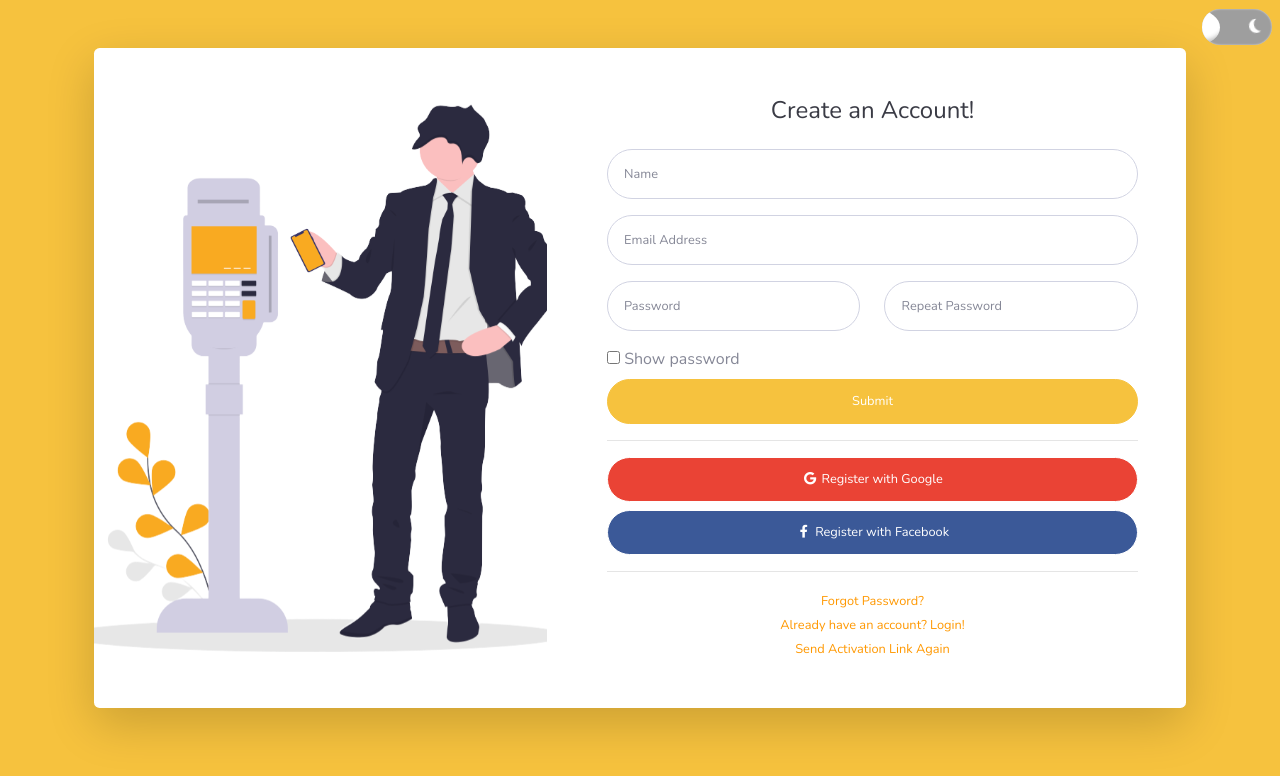
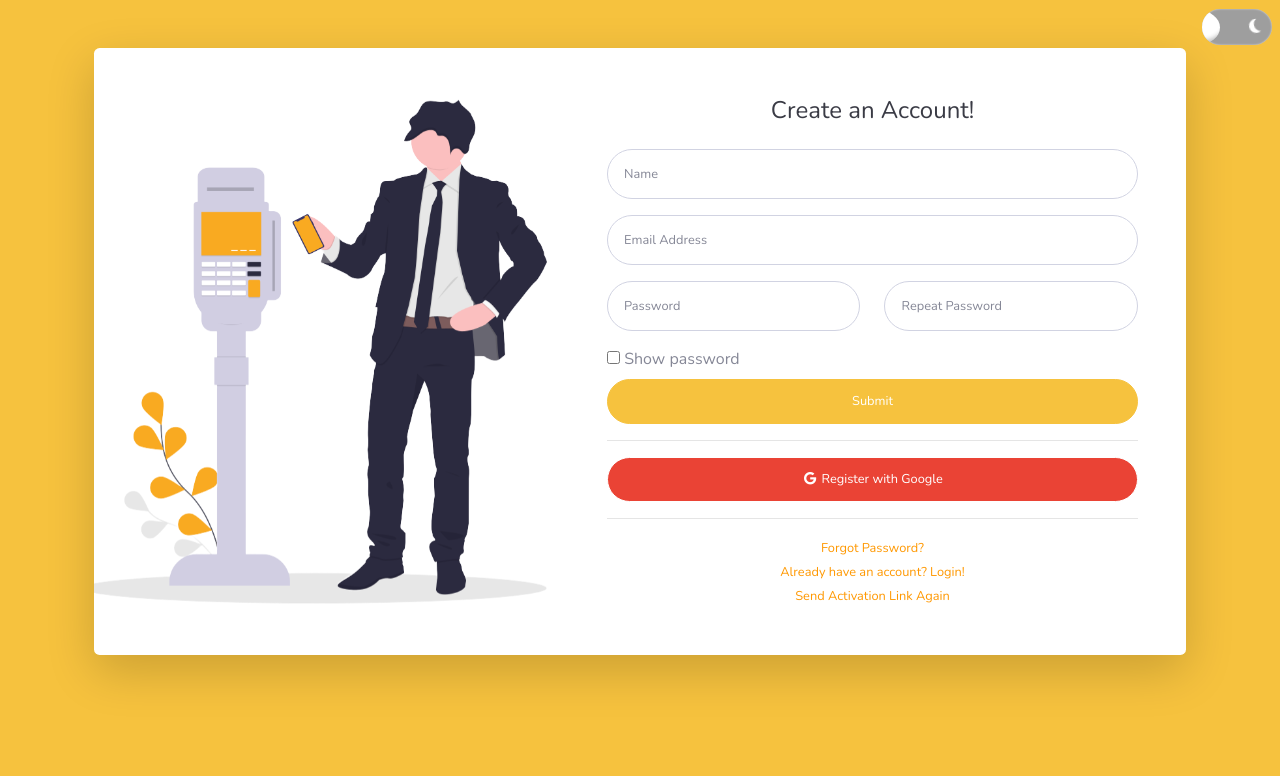
Before and after one commit to vigneshshettyin/Flask-Generate-Certificate, a Flask app: page /register in a window 1280 px wide. Shown: the top 776 px of the page. Run offline with Flask 2, Linux system fonts and the light colour scheme; some libraries are stand-ins or nearby versions; grey boxes are pictures that could not be loaded.

Commit message:
Remove facebook auth

```diff
--- a/app.py
+++ b/app.py
@@ -5,8 +5,8 @@ from oauthlib.oauth2 import WebApplicationClient
 from flask import Flask, render_template, redirect, request, flash, url_for, jsonify, abort, send_from_directory
 from flask_login import LoginManager, current_user, login_user, logout_user, login_required
 from flask_sqlalchemy import SQLAlchemy
-import requests_oauthlib
-from requests_oauthlib.compliance_fixes import facebook_compliance_fix
+# import requests_oauthlib
+# from requests_oauthlib.compliance_fixes import facebook_compliance_fix
 from passlib.hash import sha256_crypt
 from password_generator import PasswordGenerator
 from sendgrid import SendGridAPIClient
@@ -58,10 +58,10 @@ RAZORPAY_KEY_ID = config("razorpay_key_id")
 RAZORPAY_KEY_SECRET = config("razorpay_key_secret")
 
 # Google Login Credentials
-FB_AUTHORIZATION_BASE_URL = "https://www.facebook.com/dialog/oauth"
-FB_TOKEN_URL = config('facebook_token_url')
-FB_CLIENT_ID = config("facebook_app_id")
-FB_CLIENT_SECRET = config("facebook_secret")
+# FB_AUTHORIZATION_BASE_URL = "https://www.facebook.com/dialog/oauth"
+# FB_TOKEN_URL = config('facebook_token_url')
+# FB_CLIENT_ID = config("facebook_app_id")
+# FB_CLIENT_SECRET = config("facebook_secret")
 GOOGLE_CLIENT_ID = config("google_client_id")
 GOOGLE_CLIENT_SECRET = config("google_client_secret")
 GOOGLE_DISCOVERY_URL = (
@@ -1130,60 +1130,60 @@ def google_login_callback():
     return redirect(url_for("dashboard_page"))
 
 
-FB_SCOPE = ["email", "public_profile"]
+# FB_SCOPE = ["email", "public_profile"]
 
 
-@app.route('/login/facebook')
-def facebook_login():
-    facebook = requests_oauthlib.OAuth2Session(
-        FB_CLIENT_ID, redirect_uri=request.base_url + "/fb-callback", scope=FB_SCOPE
-    )
-    authorization_url, _ = facebook.authorization_url(
-        FB_AUTHORIZATION_BASE_URL)
+# @app.route('/login/facebook')
+# def facebook_login():
+#     facebook = requests_oauthlib.OAuth2Session(
+#         FB_CLIENT_ID, redirect_uri=request.base_url + "/fb-callback", scope=FB_SCOPE
+#     )
+#     authorization_url, _ = facebook.authorization_url(
+#         FB_AUTHORIZATION_BASE_URL)
 
-    return redirect(authorization_url)
+#     return redirect(authorization_url)
 
 
-@app.route('/login/facebook/callback')
-def facebook_login_callback():
-    facebook = requests_oauthlib.OAuth2Session(
-        FB_CLIENT_ID, scope=FB_SCOPE, redirect_uri=request.base_url + "/callback"
-    )
+# @app.route('/login/facebook/callback')
+# def facebook_login_callback():
+#     facebook = requests_oauthlib.OAuth2Session(
+#         FB_CLIENT_ID, scope=FB_SCOPE, redirect_uri=request.base_url + "/callback"
+#     )
 
-    # we need to apply a fix for Facebook here
-    facebook = facebook_compliance_fix(facebook)
+#     # we need to apply a fix for Facebook here
+#     facebook = facebook_compliance_fix(facebook)
 
-    facebook.fetch_token(
-        FB_TOKEN_URL,
-        client_secret=FB_CLIENT_SECRET,
-        authorization_response=request.url,
-    )
+#     facebook.fetch_token(
+#         FB_TOKEN_URL,
+#         client_secret=FB_CLIENT_SECRET,
+#         authorization_response=request.url,
+#     )
 
-    # Fetch a protected resource, i.e. user profile, via Graph API
+#     # Fetch a protected resource, i.e. user profile, via Graph API
 
-    facebook_user_data = facebook.get(
-        "https://graph.facebook.com/me?fields=id,name,email,picture{url}"
-    ).json()
+#     facebook_user_data = facebook.get(
+#         "https://graph.facebook.com/me?fields=id,name,email,picture{url}"
+#     ).json()
 
-    users_email = facebook_user_data["email"]
-    users_name = facebook_user_data["name"]
-    picture_url = facebook_user_data.get(
-        "picture", {}).get("data", {}).get("url")
+#     users_email = facebook_user_data["email"]
+#     users_name = facebook_user_data["name"]
+#     picture_url = facebook_user_data.get(
+#         "picture", {}).get("data", {}).get("url")
 
-    pwo = PasswordGenerator()
-    pwd = pwo.generate()
-    password = sha256_crypt.hash(pwd)
-    if not Users.query.filter_by(email=users_email).first():
-        entry = Users(name=users_name, email=users_email, password=password,
-                      profile_image=picture_url, last_login=time, status=1)
-        db.session.add(entry)
-        db.session.commit()
+#     pwo = PasswordGenerator()
+#     pwd = pwo.generate()
+#     password = sha256_crypt.hash(pwd)
+#     if not Users.query.filter_by(email=users_email).first():
+#         entry = Users(name=users_name, email=users_email, password=password,
+#                       profile_image=picture_url, last_login=time, status=1)
+#         db.session.add(entry)
+#         db.session.commit()
 
-    user = Users.query.filter_by(email=users_email).first()
-    login_user(user)
+#     user = Users.query.filter_by(email=users_email).first()
+#     login_user(user)
 
-    # Send user back to homepage
-    return redirect(url_for("dashboard_page"))
+#     # Send user back to homepage
+#     return redirect(url_for("dashboard_page"))
 
 
 @app.errorhandler(404)
--- a/templates/login.html
+++ b/templates/login.html
@@ -104,9 +104,9 @@
                                         <a href="/login/google" class="btn btn-google btn-user btn-block">
                                             <i class="fab fa-google fa-fw"></i> Login with Google
                                         </a>
-                                        <a href="/login/facebook" class="btn btn-facebook btn-user btn-block">
+                                        <!-- <a href="/login/facebook" class="btn btn-facebook btn-user btn-block">
                                             <i class="fab fa-facebook-f fa-fw"></i> Login with Facebook
-                                        </a>
+                                        </a> -->
                                     </form>
                                     <hr>
                                     <div class="text-center">
--- a/templates/register.html
+++ b/templates/register.html
@@ -95,9 +95,9 @@
                                 <a href="/login/google" class="btn btn-google btn-user btn-block">
                                     <i class="fab fa-google fa-fw"></i> Register with Google
                                 </a>
-                                <a href="#" class="btn btn-facebook btn-user btn-block">
+                                <!-- <a href="#" class="btn btn-facebook btn-user btn-block">
                                     <i class="fab fa-facebook-f fa-fw"></i> Register with Facebook
-                                </a>
+                                </a> -->
                             </form>
                             <hr>
                             <div class="text-center">
```
